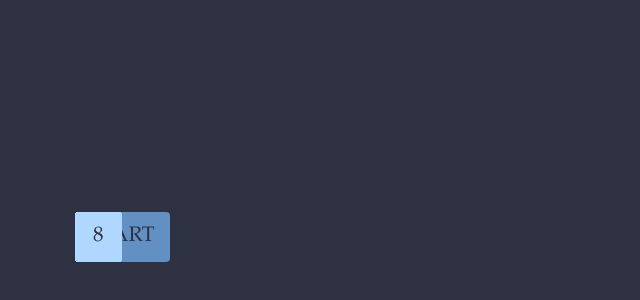
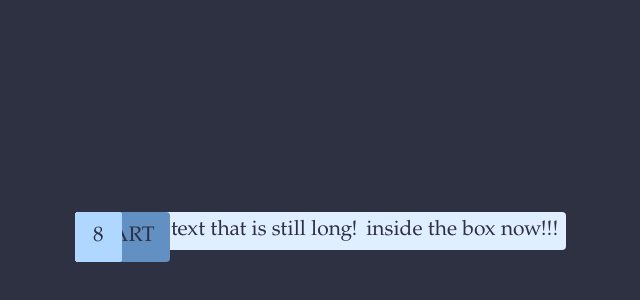
Before and after one commit to sean-mcclure/flow_visual, a plain HTML site: page map/index.html in a window 1280 px wide. Shown: the part 188-488 px from the top of the page, without its empty margins (565-1205 px from the left). Drawn offline with Linux system fonts and the light colour scheme; a script that the page names is missing.

Commit message:
recursive layers3

```diff
--- a/map/index.html
+++ b/map/index.html
@@ -22,7 +22,7 @@
         <div id="elem7" class="level1 elem">7</div>
         <div id="elem8" class="level1 elem">8</div>
 
-            <div id="elem1child0" class="elem elem1child level2">1.0</div>
+            <div id="elem1child0" class="elem elem1child level2">This is some long text that sits inside the box now!!!</div>
             <div id="elem2child0" class="elem elem2child level2">2.0</div>
             <div id="elem2child1" class="elem elem2child level2">2.1</div>
             <div id="elem3child0" class="elem elem3child level2">3.0</div>
@@ -59,6 +59,8 @@
             <div id="elem8child6" class="elem elem8child level2">8.6</div>
             <div id="elem8child7" class="elem elem8child level2">8.7</div>
 
+                <div id="adfdsaf" class="elem elem1child level3">Different text that is still long!</div>
+
     </div>
 
 </body>
--- a/map/main.css
+++ b/map/main.css
@@ -5,7 +5,7 @@ html, body {
   font-family: Garamond;
 }
 .container {
-  text-align: center;
+  text-align: left;
   line-height: 48px;
   position: absolute;
   z-index: 3;
@@ -15,7 +15,7 @@ html, body {
 }
 .elem {
   display: block;
-  text-align: center;
+  text-align: left;
   line-height: 30px;
   font-size: 21px;
   position: absolute;
@@ -97,3 +97,31 @@ html, body {
 .hiddenLevel2:hover {
   cursor: default;
 }
+
+
+
+
+
+
+
+.level3 {
+  z-index: 1;
+  white-space: nowrap;
+  color: #2d3142;
+  padding: 4px 8px;
+  background-color: #dfefff;
+  transition: all 0.5s;
+}
+.level3:hover {
+  background-color: #80bfff;
+  border-radius: 10px;
+  cursor: pointer;
+  transition: all 0.2s;
+}
+.hiddenLevel3 {
+  opacity: 0;
+  transform: rotate(180deg);
+}
+.hiddenLevel3:hover {
+  cursor: default;
+}
```
